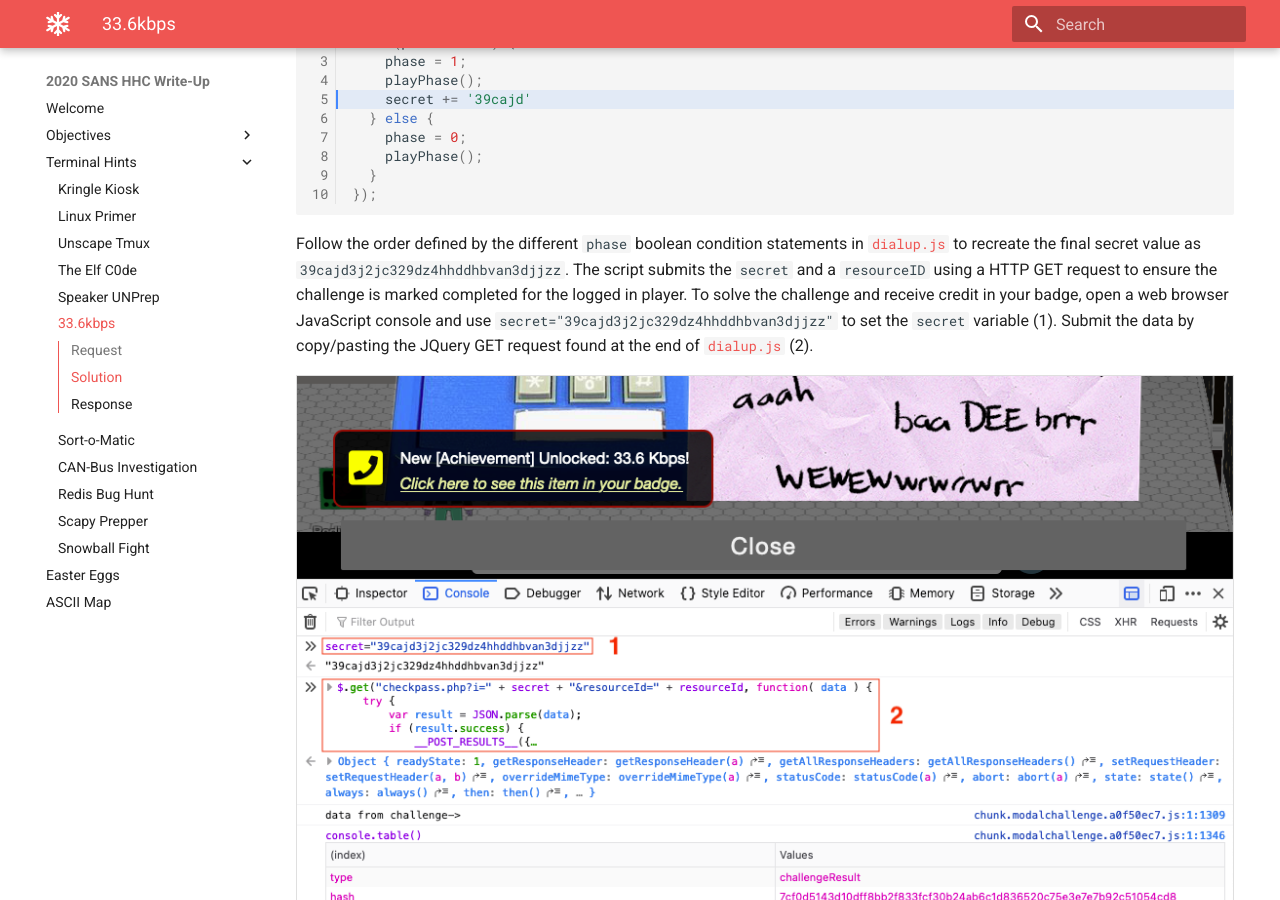
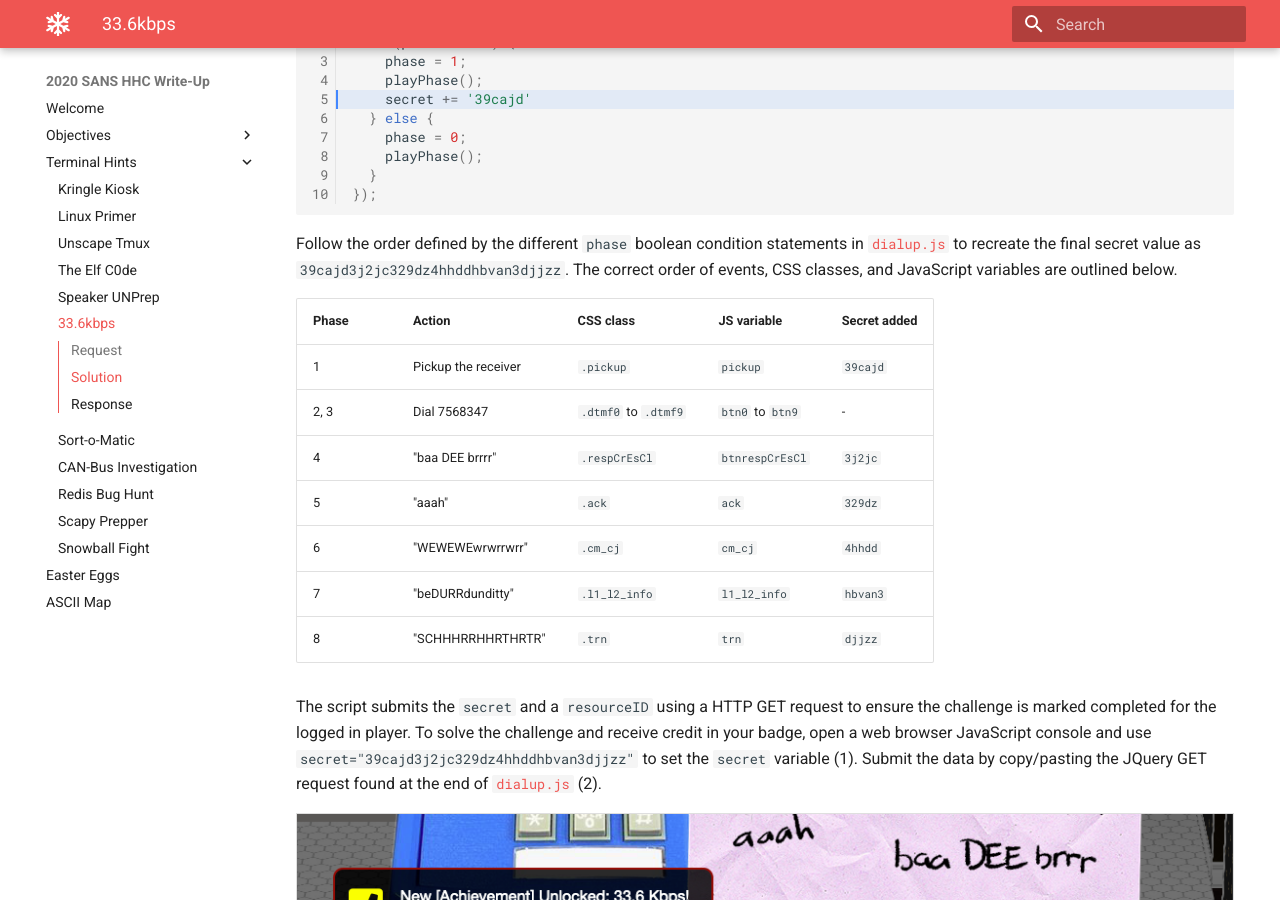
Before and after one commit to crahan/HolidayHackChallenge2020, an MkDocs documentation site: the page built from docs/hints/h5b.md, in a window 1280 px wide and 900 px high, scrolled down 692 px. Built offline with MkDocs 1.6.1 and Material for MkDocs 9.7.7, drawn with Linux system fonts in a browser that asks for light colours; emoji names are drawn with the system emoji font; comment, search, counter and statistics services are not loaded.

Commit message:
Added table to h5b

````diff
--- a/docs/hints/h5b.md
+++ b/docs/hints/h5b.md
@@ -33,7 +33,19 @@ pickup.addEventListener('click', () => {
 });
 ```
 
-Follow the order defined by the different `phase` boolean condition statements in [`dialup.js`](https://dialup.kringlecastle.com/dialup.js) to recreate the final secret value as `39cajd3j2jc329dz4hhddhbvan3djjzz`. The script submits the `secret` and a `resourceID` using a HTTP GET request to ensure the challenge is marked completed for the logged in player. To solve the challenge and receive credit in your badge, open a web browser JavaScript console and use `secret="39cajd3j2jc329dz4hhddhbvan3djjzz"` to set the `secret` variable (1). Submit the data by copy/pasting the JQuery GET request found at the end of [`dialup.js`](https://dialup.kringlecastle.com/dialup.js) (2).
+Follow the order defined by the different `phase` boolean condition statements in [`dialup.js`](https://dialup.kringlecastle.com/dialup.js) to recreate the final secret value as `39cajd3j2jc329dz4hhddhbvan3djjzz`. The correct order of events, CSS classes, and JavaScript variables are outlined below.
+
+| Phase | Action              | CSS class            | JS variable      | Secret added   |
+| :---- | :------------------ | :------------------- | :--------------- | :------------- |
+| 1     | Pickup the receiver | `.pickup`            | `pickup`         | `39cajd`       |
+| 2, 3  | Dial 7568347        | `.dtmf0` to `.dtmf9` | `btn0` to `btn9` | -              |
+| 4     | "baa DEE brrrr"     | `.respCrEsCl`        | `btnrespCrEsCl`  | `3j2jc`        |
+| 5     | "aaah"              | `.ack`               | `ack`            | `329dz`        |
+| 6     | "WEWEWEwrwrrwrr"    | `.cm_cj`             | `cm_cj`          | `4hhdd`        |
+| 7     | "beDURRdunditty"    | `.l1_l2_info`        | `l1_l2_info`     | `hbvan3`       |
+| 8     | "SCHHHRRHHRTHRTR"   | `.trn`               | `trn`            | `djjzz`        |
+
+The script submits the `secret` and a `resourceID` using a HTTP GET request to ensure the challenge is marked completed for the logged in player. To solve the challenge and receive credit in your badge, open a web browser JavaScript console and use `secret="39cajd3j2jc329dz4hhddhbvan3djjzz"` to set the `secret` variable (1). Submit the data by copy/pasting the JQuery GET request found at the end of [`dialup.js`](https://dialup.kringlecastle.com/dialup.js) (2).
 
 ![Completed](../img/hints/h5b/completed.png){: class=border }
 
````
Also changed, not shown: docs/hints/h2.md (+3 -0 lines), docs/hints/h4a.md (+3 -0 lines).
